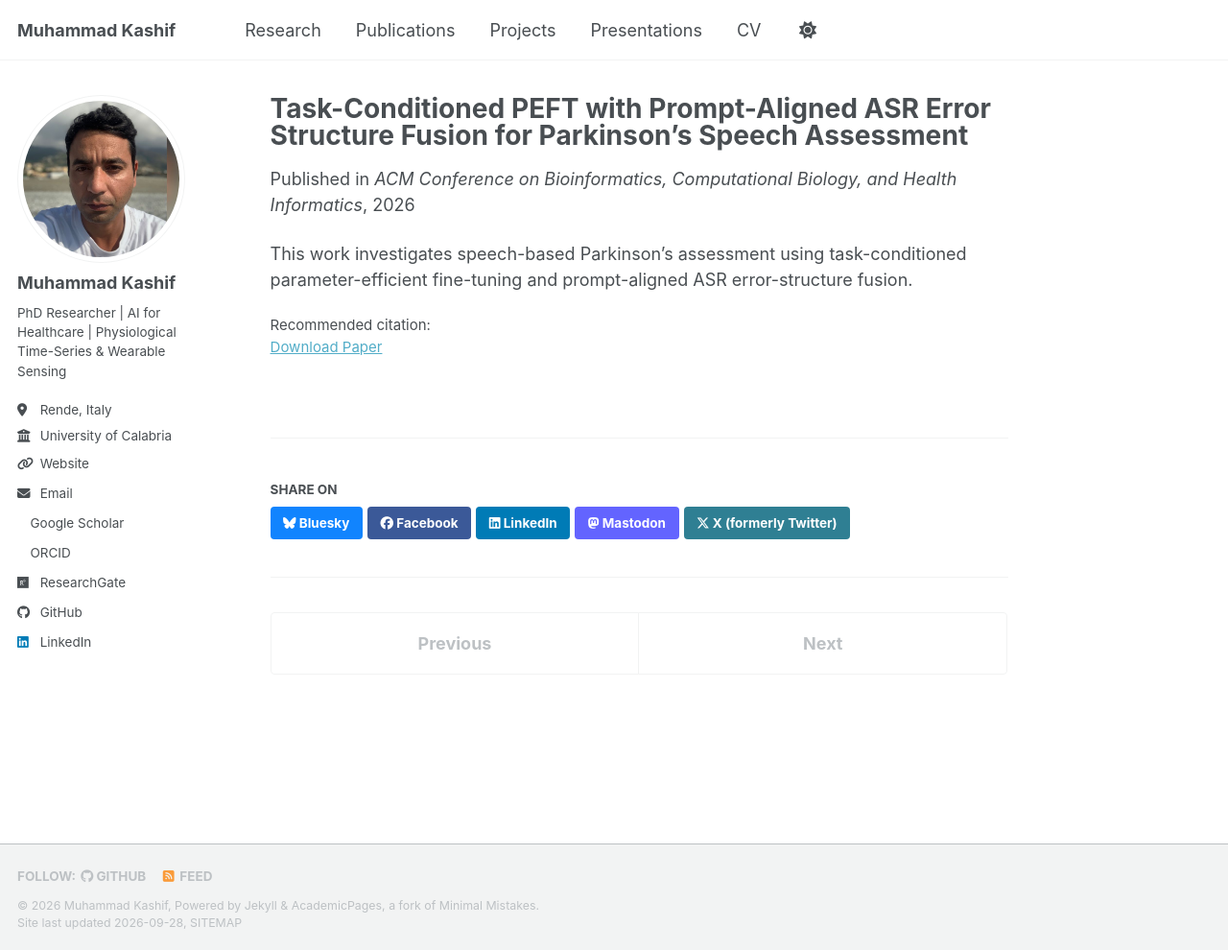
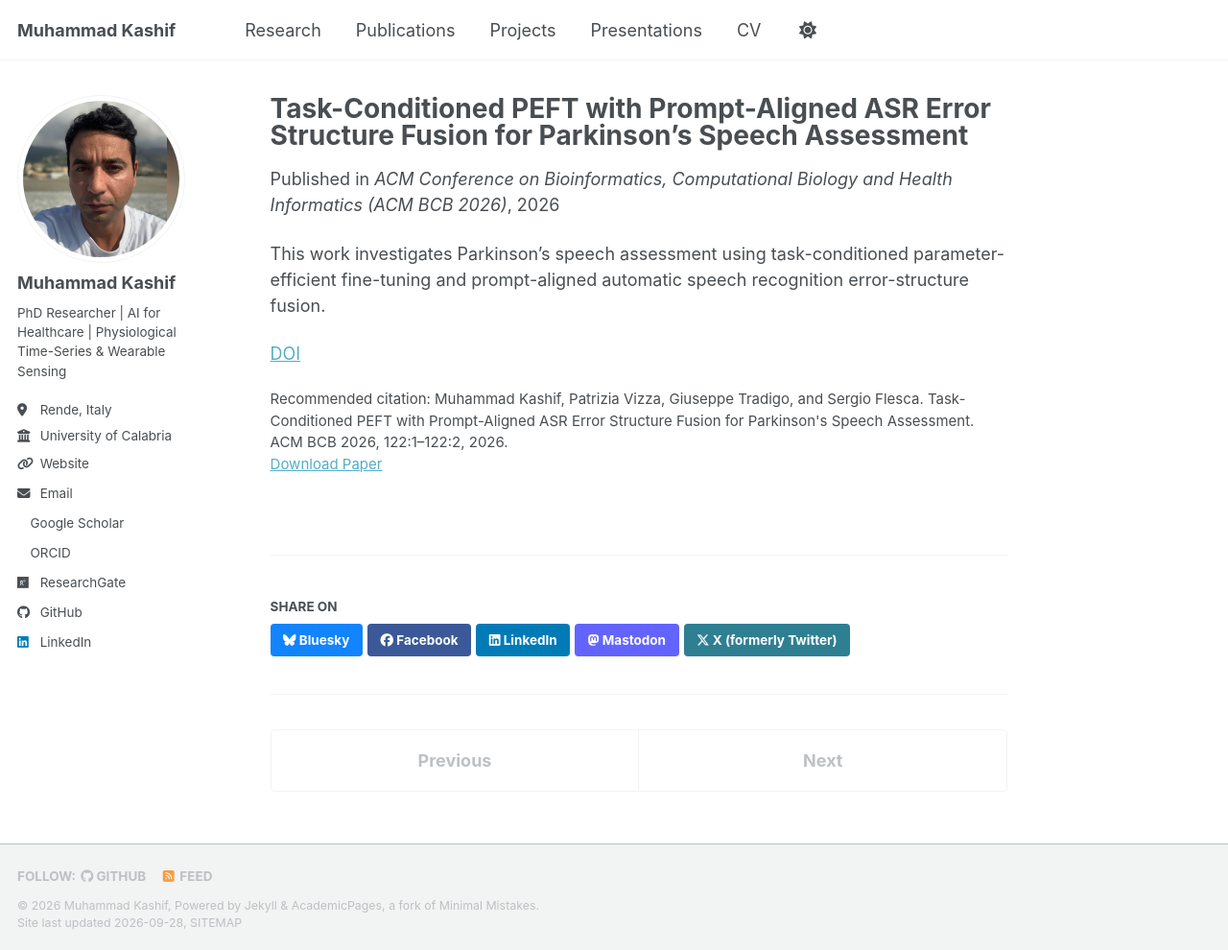
Before and after one commit to drkashifhon/drkashifhon.github.io, a Jekyll site: the page built from _publications/2026-acm-bcb-parkinson.md, in a window 1280 px wide and 990 px high. Shown: the whole window at 96% size. Built offline with Jekyll 4.4.1, drawn with Linux system fonts in a browser that asks for light colours; a style sheet for code colours, icons or effects is not loaded.

Commit message:
Update 2026-acm-bcb-parkinson.md

```diff
--- a/_publications/2026-acm-bcb-parkinson.md
+++ b/_publications/2026-acm-bcb-parkinson.md
@@ -3,10 +3,12 @@ title: "Task-Conditioned PEFT with Prompt-Aligned ASR Error Structure Fusion for
 collection: publications
 category: conferences
 permalink: /publication/2026-acm-bcb-parkinson
-date: 2026-01-01
-venue: "ACM Conference on Bioinformatics, Computational Biology, and Health Informatics"
-paperurl: ""
-citation: ""
+date: 2026-06-30
+venue: "ACM Conference on Bioinformatics, Computational Biology and Health Informatics (ACM BCB 2026)"
+paperurl: "https://doi.org/10.1145/3807503.3816790"
+citation: "Muhammad Kashif, Patrizia Vizza, Giuseppe Tradigo, and Sergio Flesca. Task-Conditioned PEFT with Prompt-Aligned ASR Error Structure Fusion for Parkinson's Speech Assessment. ACM BCB 2026, 122:1–122:2, 2026."
 ---
 
-This work investigates speech-based Parkinson's assessment using task-conditioned parameter-efficient fine-tuning and prompt-aligned ASR error-structure fusion.
+This work investigates Parkinson's speech assessment using task-conditioned parameter-efficient fine-tuning and prompt-aligned automatic speech recognition error-structure fusion.
+
+[DOI](https://doi.org/10.1145/3807503.3816790)
```
